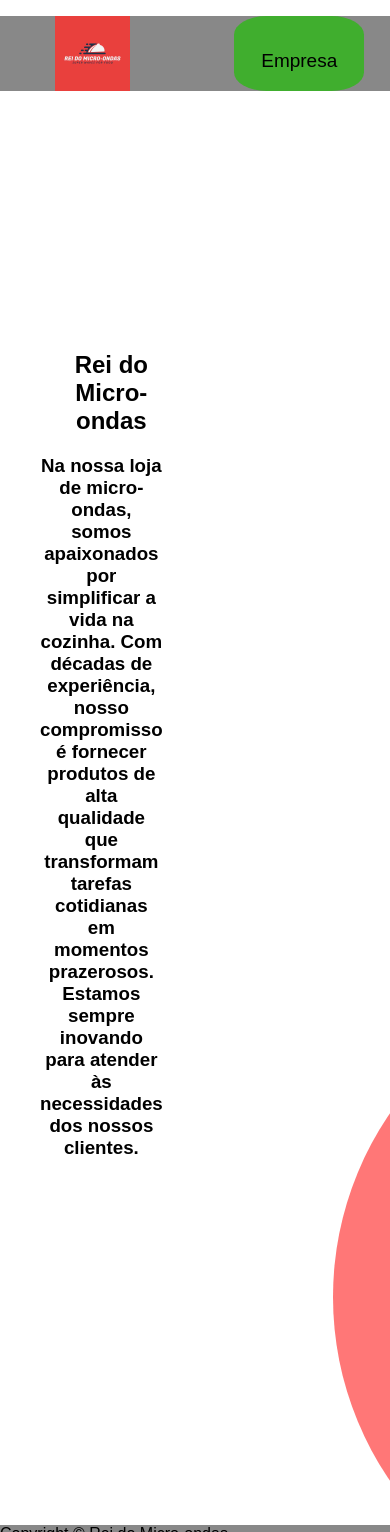
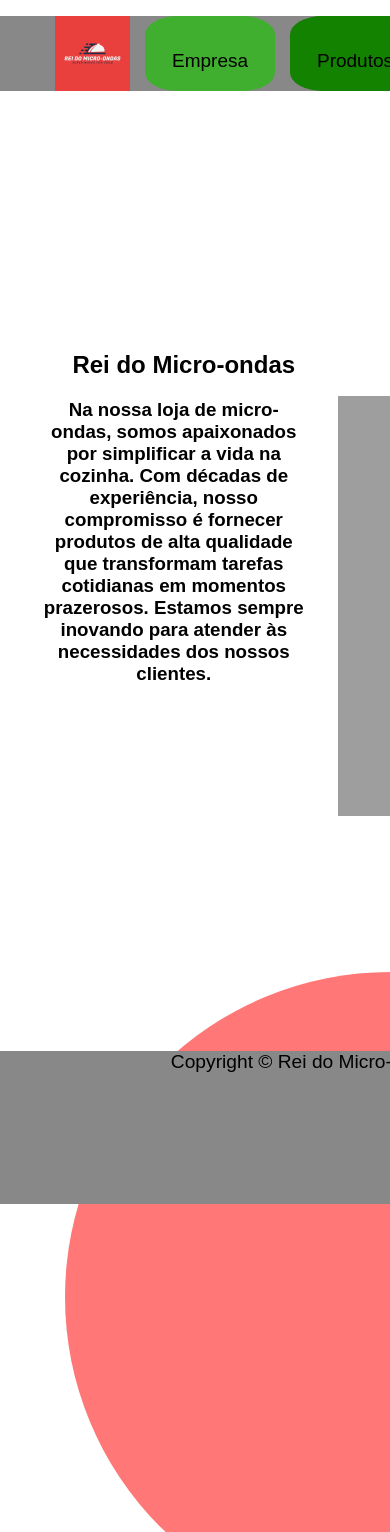
Before and after one commit to matiasBulacio/LPWEB, a PHP site: page /company.html in a window 390 px wide. Run offline with PHP 8.4, Linux system fonts and the light colour scheme; grey boxes are pictures that could not be loaded.

Commit message:
pattern fix and responsive fix

```diff
--- a/company.html
+++ b/company.html
@@ -42,13 +42,13 @@
         </div>
     </header>
     <section class="content">
-        <div class="main">
+        <div class="main" >
             <h2 class="contentTitle">Rei do Micro-ondas</h2>
             <h3 class="contentText">Na nossa loja de micro-ondas, somos apaixonados por simplificar a vida na cozinha. Com décadas de experiência, nosso compromisso é fornecer produtos de alta qualidade que transformam tarefas cotidianas em momentos prazerosos. Estamos sempre inovando para atender às necessidades dos nossos clientes.</h3>
             <img class="image" src="https://www.pngmart.com/files/2/Microwave-Oven-PNG-HD.png" alt="imagem" width="420" height="420">
         </div>
         <div class="halfCircle"></div>
     </section>
-    <footer class="footer">Copyright © Rei do Micro-ondas</footer>
+    <footer id="footer"><p>Copyright © Rei do Micro-ondas</p></footer>
 </body>
 </html>
--- a/styles/companyStyles.css
+++ b/styles/companyStyles.css
@@ -6,13 +6,13 @@
 }
 .image{
   position: relative;
-    right: -800px;
+  right: -55%;
   top: -308px;
   width: 420px;
   height: 420px;
 }
 .content {
-    font-family: "Roboto";
+  font-family: "Roboto", Arial, Helvetica, sans-serif;
   padding: 0px;
   display: flex;
   flex-wrap: wrap;
@@ -29,7 +29,7 @@
   z-index: -1;
 }
 .menu, a{
-    font-family: "Roboto";
+  font-family: "Roboto", Arial, Helvetica, sans-serif;
 	display:flex;
 	justify-content: space-around;
   text-decoration: none;
@@ -38,14 +38,14 @@
 }
 .contentText{
   margin-top: 0px;
-    margin-right: 720px;
+  margin-right: 50%;
   text-align: center;
   padding-left: 40px;
   padding-top: 0px;
 }
 .contentTitle{
   margin-top: 0px;
-    margin-right: 720px;
+  margin-right: 50%;
   text-align: center;
   padding-left: 60px;
   padding-top: 130px;
--- a/styles/headerFooterStyles.css
+++ b/styles/headerFooterStyles.css
@@ -6,7 +6,7 @@
 
 body {
    height: 100%;
-   /* overflow: hidden; */
+   overflow: hidden;
 }
 
 header {
```
Lines whose indentation alone changed are shown as unchanged.
